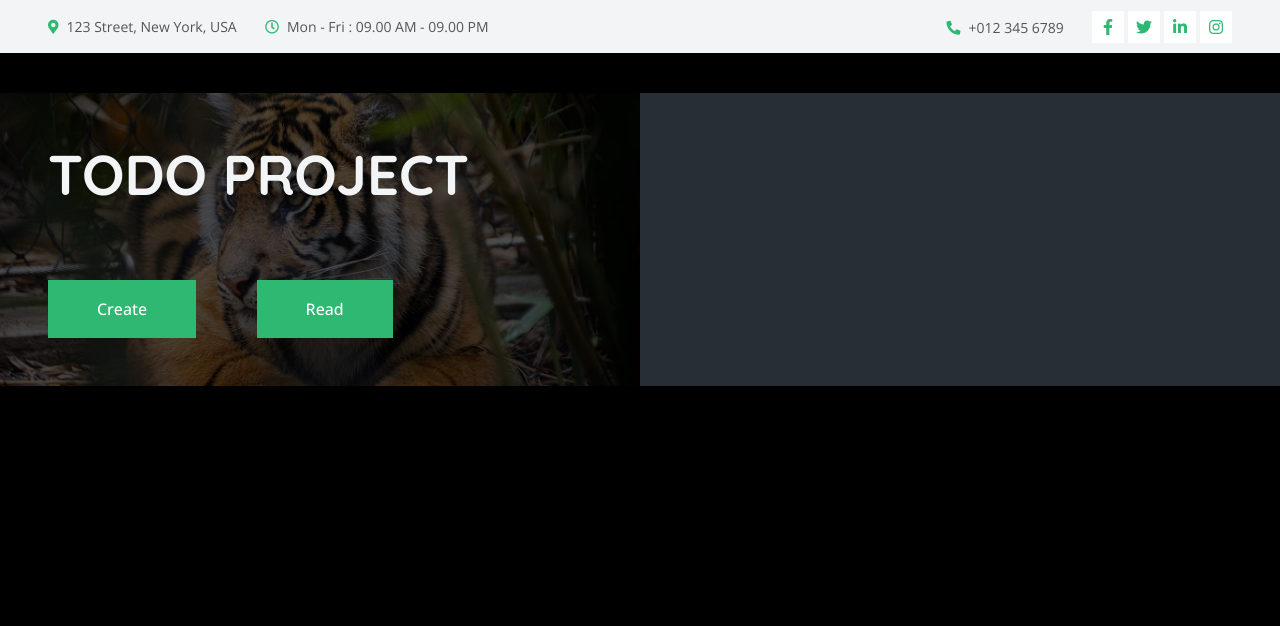
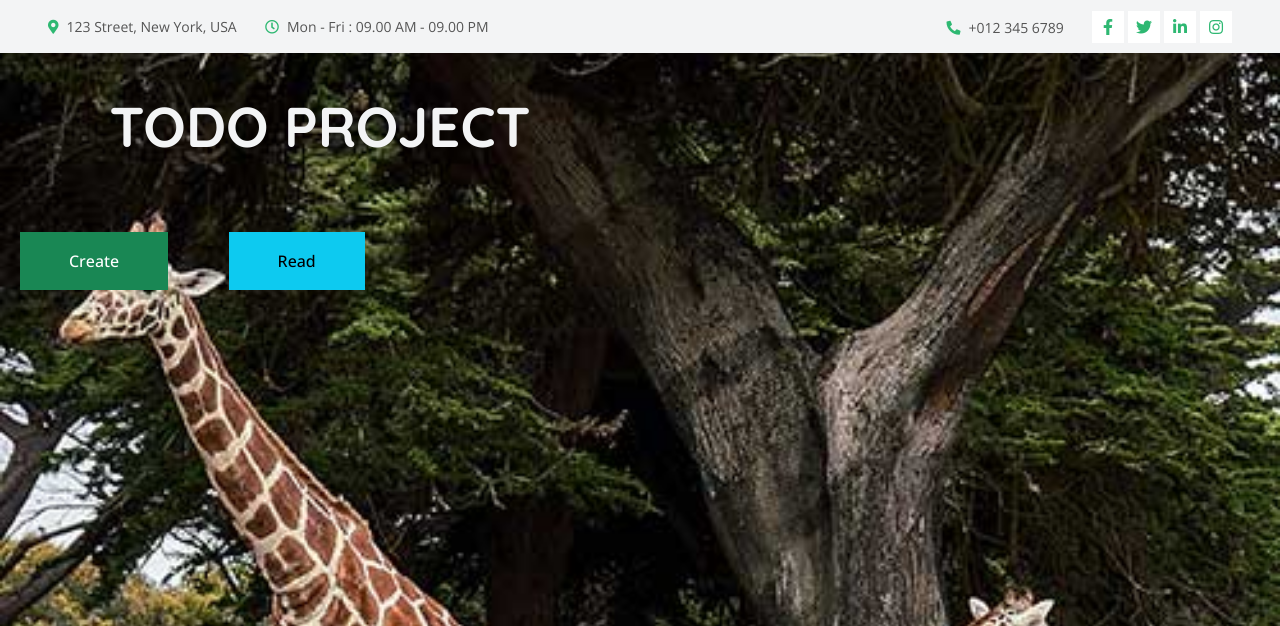
Before and after one commit to adarshrajs1999/futura_mini_project1, a Django app: page / in a window 1280 px wide. Shown: the top 626 px of the page. Run offline with Django 5.2, Linux system fonts and the light colour scheme; some libraries are stand-ins or nearby versions.

Commit message:
sixth commit

```diff
--- a/template/todo.html
+++ b/template/todo.html
@@ -42,6 +42,8 @@
     <style>
       body{
       background-color:black;
+      background-image:url({% static 'img\animal-lg-3.jpg' %});
+      background-size:cover;
       }
     </style>
   </head>
@@ -146,19 +148,17 @@
     <!-- Navbar End -->
 
     <!-- Header Start -->
-    <div class="container-fluid bg-dark p-0 mb-5">
-      <div class="row g-0 flex-column-reverse flex-lg-row">
-        <div class="col-lg-6 p-0 wow fadeIn" data-wow-delay="0.1s">
-          <div
-            class="header-bg h-100 d-flex flex-column justify-content-center p-5"
-          >
+<!--    <div class="container-fluid bg-dark p-0 mb-5">-->
+<!--      <div class="row g-0 flex-column-reverse flex-lg-row">-->
+        <div class="col-lg-6 p-0 wow fadeIn text-center" data-wow-delay="0.1s">
+<!--          <div class="header-bg h-100 d-flex flex-column justify-content-center p-5">-->
             <h1 class="display-4 text-light mb-5">
               TODO PROJECT
             </h1>
             <div class="d-flex align-items-center pt-4 animated slideInDown">
-              <a href=" {% url 'create' %} " class="btn btn-primary py-sm-3 px-3 px-sm-5 me-5">Create</a>
+              <a href=" {% url 'create' %} " class="btn btn-success py-sm-3 px-3 px-sm-5 me-5" style="margin-left:20px;">Create</a>
               &nbsp;&nbsp;&nbsp;
-               <a href=" {% url 'read' %} " class="btn btn-primary py-sm-3 px-3 px-sm-5 me-5">Read</a>
+               <a href=" {% url 'read' %} " class="btn btn-info py-sm-3 px-3 px-sm-5 me-5">Read</a>
 <!--              <button-->
 <!--                type="button"-->
 <!--                class="btn-play"-->
```
Also changed, not shown: db.sqlite3.
